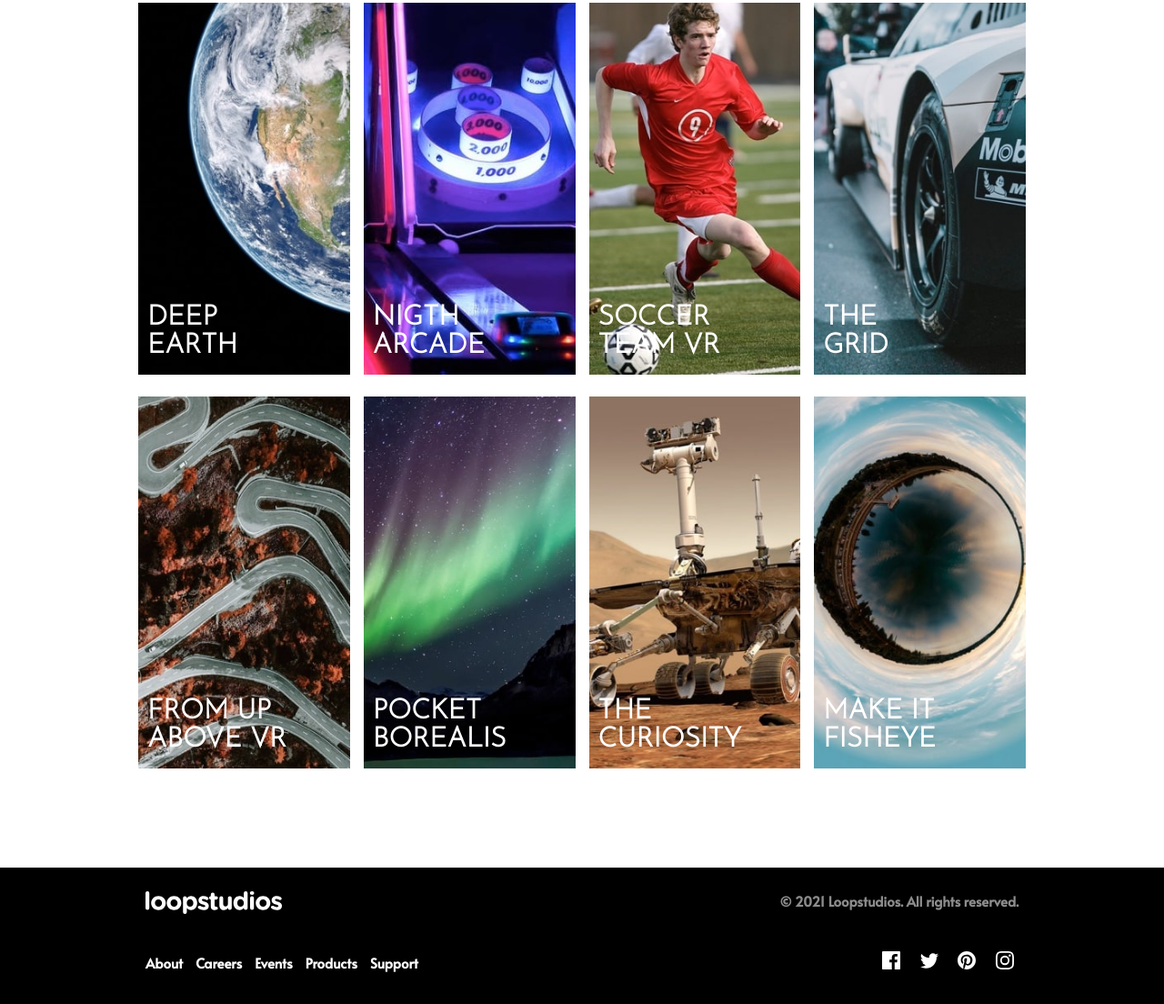
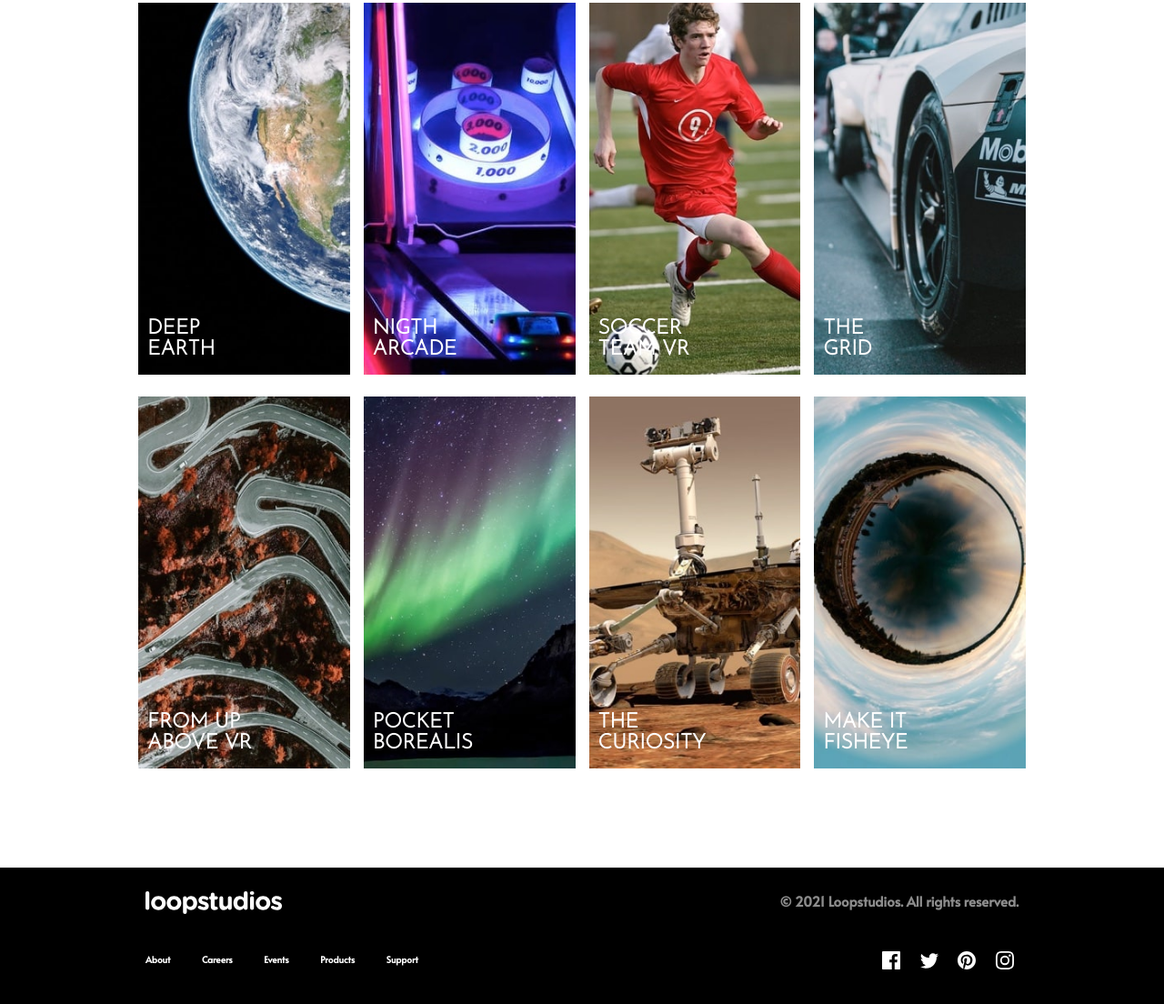
Before and after one commit to Mr-nobody2001/Primeiro-Grid-Flex, a plain HTML site: page index.html in a window 1280 px wide. Shown: the part 1667-2771 px from the top of the page at 91% size. Drawn offline with Linux system fonts and the light colour scheme.

Commit message:
Update style.css

```diff
--- a/style.css
+++ b/style.css
@@ -259,7 +259,7 @@ header {
     /* Texto */
     color: hsl(0, 0%, 100%);
     font-family: "Josefin Sans";
-    font-weight: bolder;
+    font-weight: lighter;
     font-size: 16px;
     bottom: 20px;
     left: 20px;
@@ -571,13 +571,6 @@ header {
     margin-bottom: 10px;
 }
 
-.div_4 article {
-
-        font-size: 8px;
-        left: 10px;
-
-    }
-
 button {
     /* Espaçamento */
     padding: 10px;
@@ -831,7 +824,8 @@ footer {
 
     .div_4 article {
 
-        font-size: 15px;
+        font-size: 8px;
+        left: 10px;
 
     }
 
@@ -941,7 +935,7 @@ footer {
         height: 30px;
     }
 
-    .div5 nav article {
+    .div5 nav h3 {
         /* Texto */
         font-size: 10px;
     }
@@ -1070,7 +1064,7 @@ footer {
 
     .div_4 article {
 
-        font-size: 20px;
+        font-size: 15px;
 
     }
 
```
